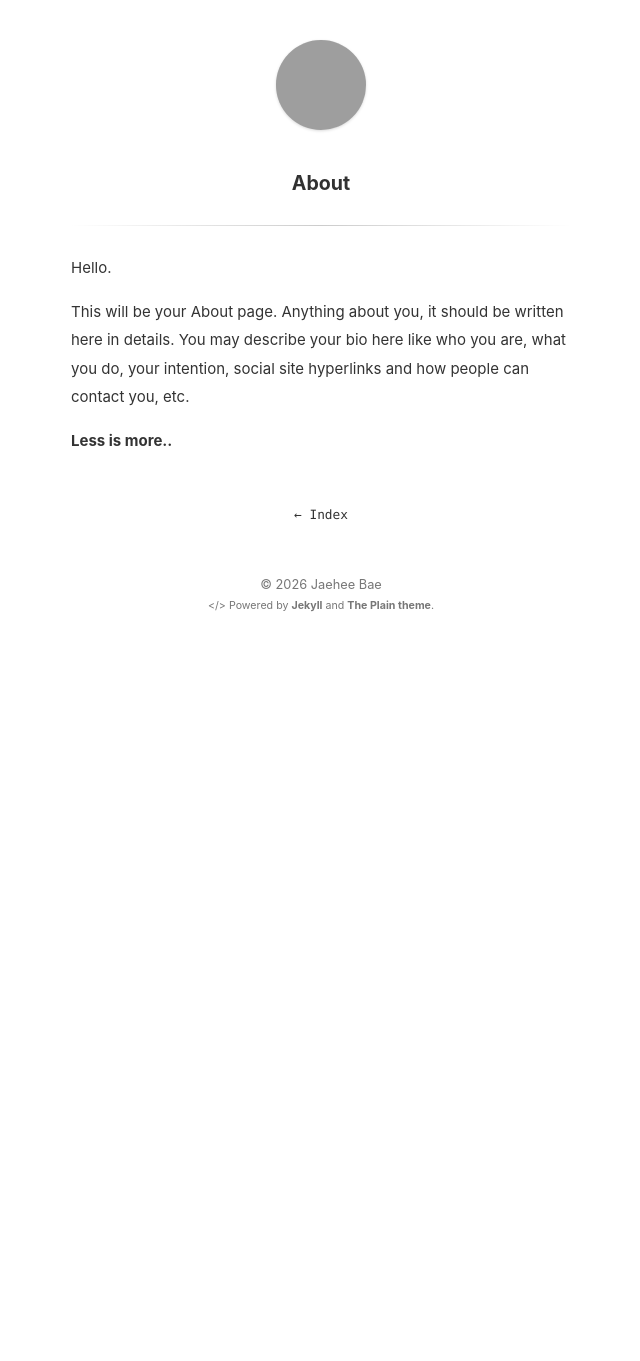
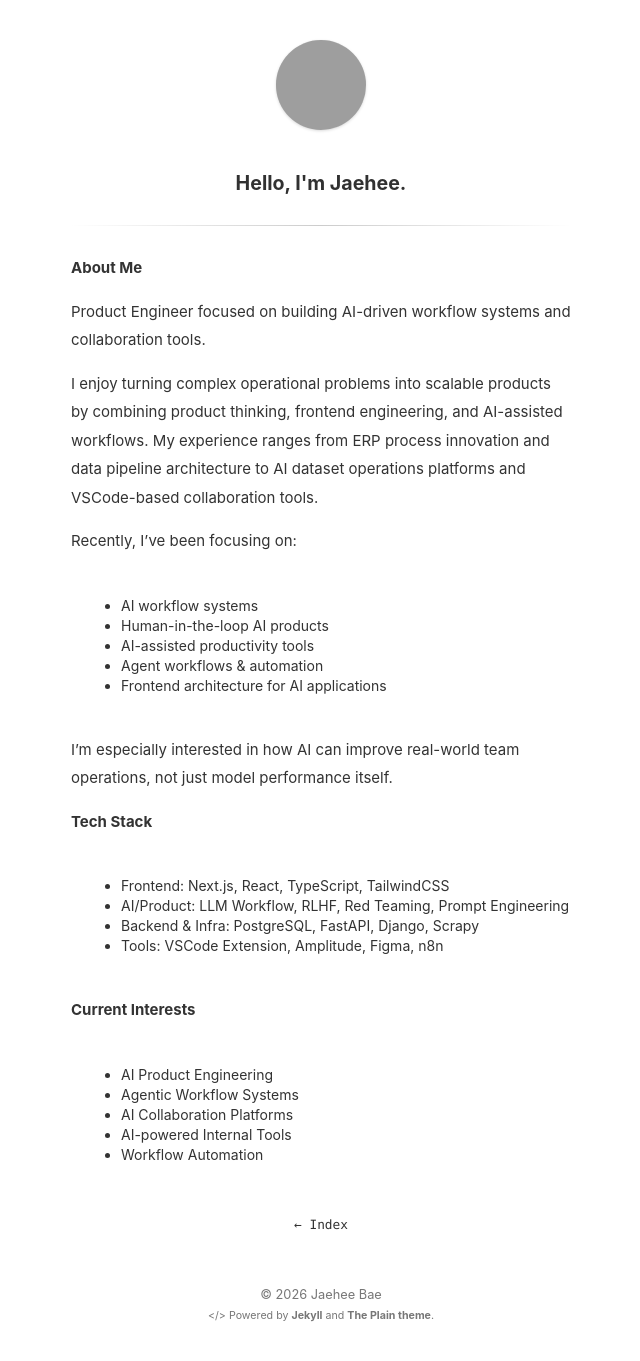
Before and after one commit to jaehee-bae/jaehee-bae.github.io, a Jekyll site: the page built from about.md, in a window 1280 px wide, cut to the strip 0-1361 px from the top of the page. Shown: the whole strip, without its empty margins (319-959 px from the left). Built offline with Jekyll 4.4.1, drawn with Linux system fonts in a browser that asks for light colours; before the commit the page ends 900 px from its top, so only the background shows below that; grey boxes are pictures that could not be loaded.

Commit message:
feat: let me introduce myself booya!

```diff
--- a/about.md
+++ b/about.md
@@ -1,10 +1,33 @@
 ---
 layout: page
-title: About
+title: Hello, I'm Jaehee.
 ---
 
-Hello.
+**About Me**
 
-This will be your About page. Anything about you, it should be written here in details. You may describe your bio here like who you are, what you do, your intention, social site hyperlinks and how people can contact you, etc.
+Product Engineer focused on building AI-driven workflow systems and collaboration tools.
 
-**Less is more..**
+I enjoy turning complex operational problems into scalable products by combining product thinking, frontend engineering, and AI-assisted workflows. My experience ranges from ERP process innovation and data pipeline architecture to AI dataset operations platforms and VSCode-based collaboration tools.
+
+Recently, I've been focusing on:
+- AI workflow systems
+- Human-in-the-loop AI products
+- AI-assisted productivity tools
+- Agent workflows & automation
+- Frontend architecture for AI applications
+
+I'm especially interested in how AI can improve real-world team operations, not just model performance itself.
+
+
+**Tech Stack**
+- Frontend: Next.js, React, TypeScript, TailwindCSS
+- AI/Product: LLM Workflow, RLHF, Red Teaming, Prompt Engineering
+- Backend & Infra: PostgreSQL, FastAPI, Django, Scrapy
+- Tools: VSCode Extension, Amplitude, Figma, n8n
+
+**Current Interests**
+- AI Product Engineering
+- Agentic Workflow Systems
+- AI Collaboration Platforms
+- AI-powered Internal Tools
+- Workflow Automation
```
